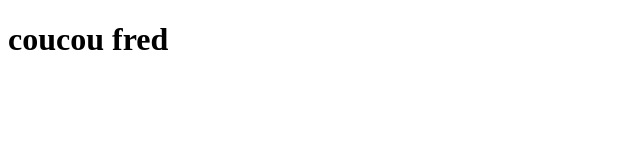
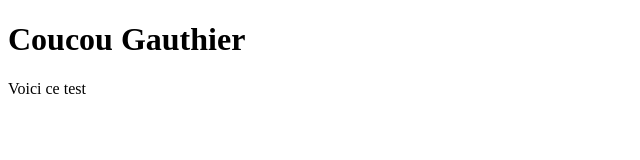
Before and after one commit to DaMatth83/DaMatth83.github.io, a plain HTML site: page index.html in a window 1280 px wide. Shown: the whole page, without its empty margins (0-640 px from the left). Drawn offline with Linux system fonts and the light colour scheme.

Commit message:
Test Gauthier

```diff
--- a/index.html
+++ b/index.html
@@ -10,7 +10,8 @@
 <body>
 
 
- <h1>coucou fred</h1>
+ <h1>Coucou Gauthier</h1>
+ <p>Voici ce test</p>
 
 
     <script src="./js/app.js"></script>
```
